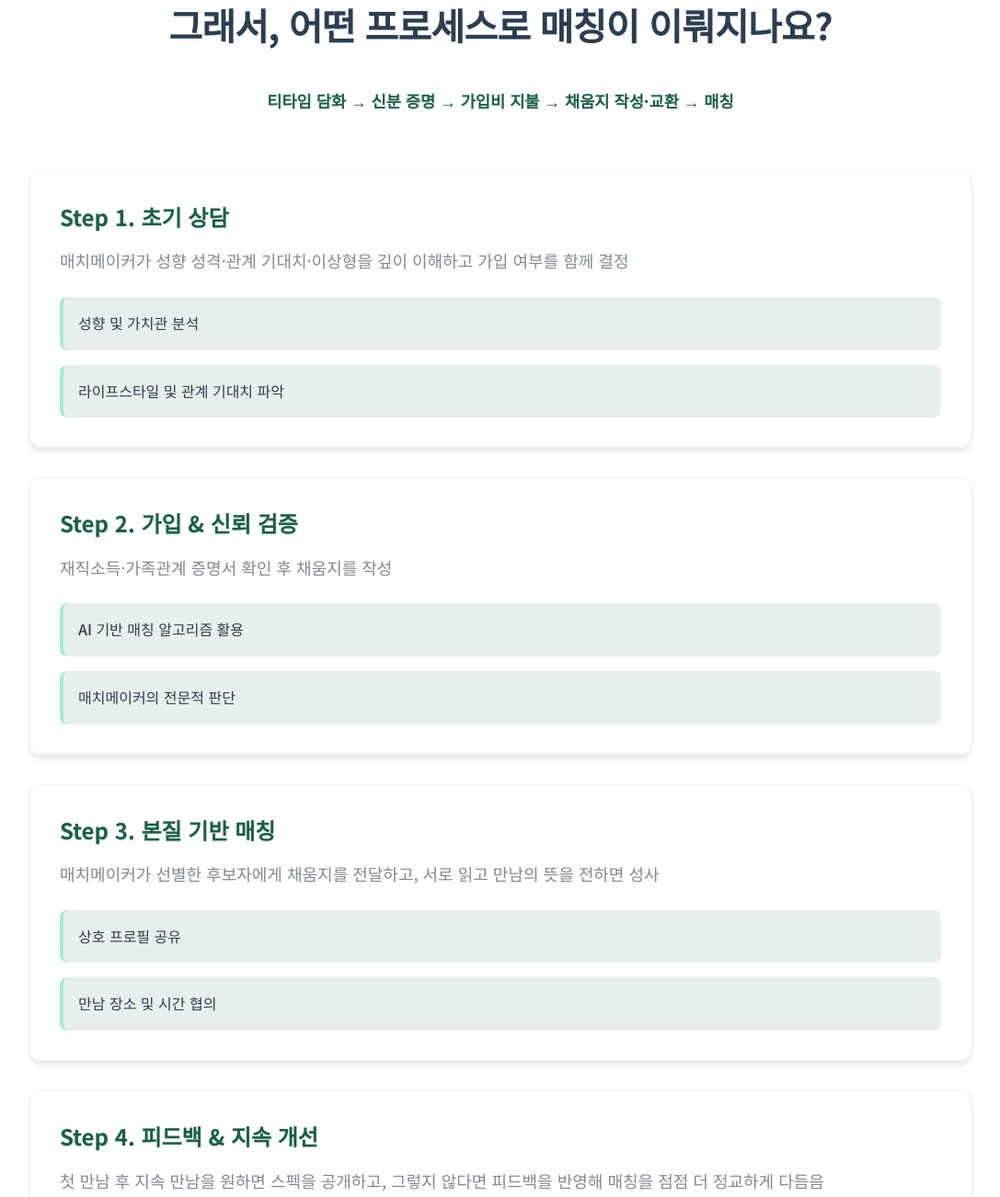
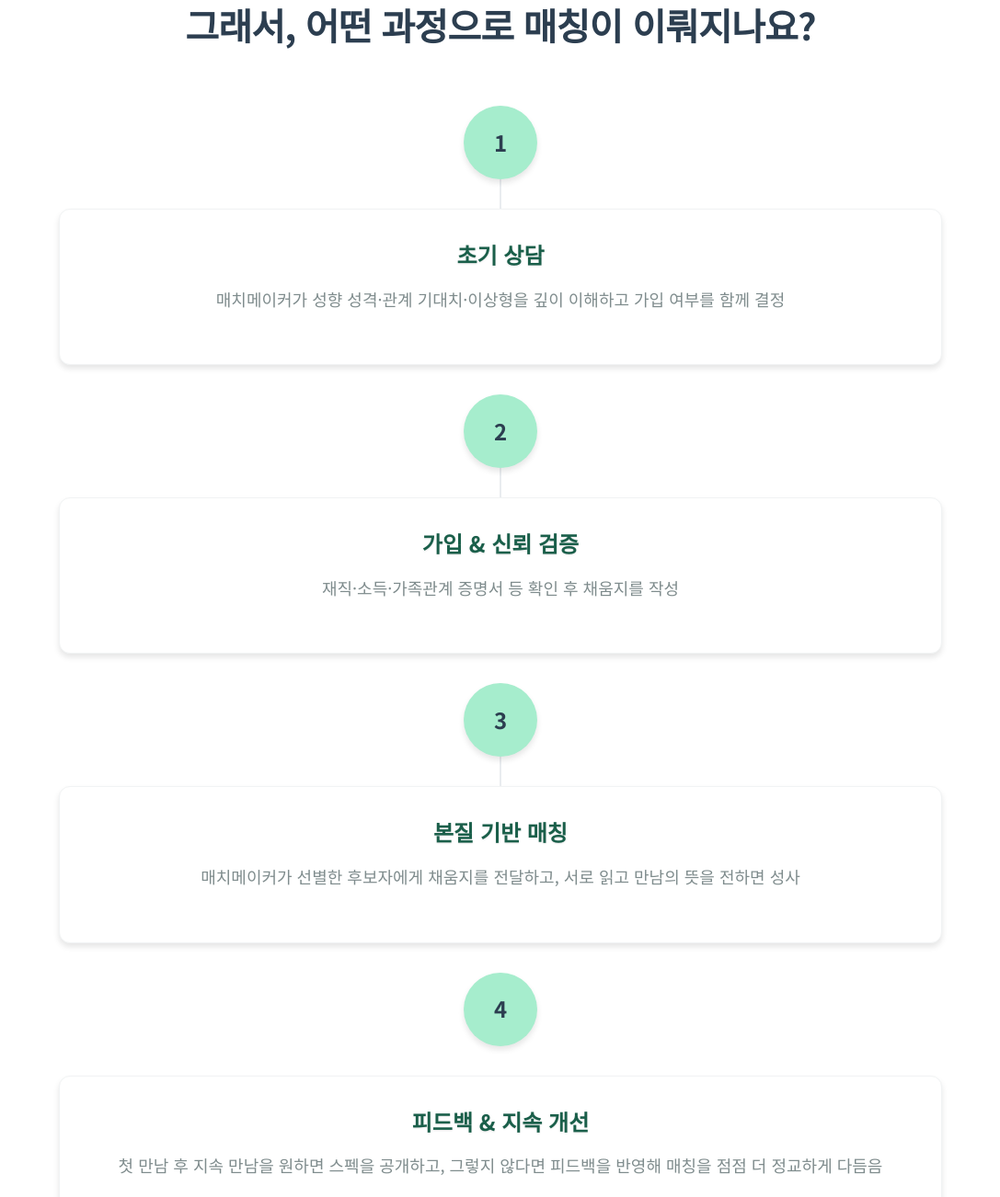
Before and after one commit to ConradChoi/dache, a website: page index.html in a window 1280 px wide. Shown: the part 3489-4791 px from the top of the page at 92% size, without its empty margins (96-1183 px from the left). Drawn offline with Linux system fonts and the light colour scheme.

Commit message:
meeting-process 섹션 가운데 정렬 개선
- process-steps: flexbox를 사용하여 세로 방향 가운데 정렬
- process-step: 각 단계를 가운데 정렬하고 최대 너비 제한
- step-content: 텍스트 가운데 정렬 및 전체 너비 활용
- PC와 모바일 모두에서 일관된 가운데 정렬 적용

```diff
--- a/index.html
+++ b/index.html
@@ -168,7 +168,7 @@
                             </div>
                         </div>
                         <div class="feature-content">
-                            <h3>결혼에 진심인 사람</h3>
+                            <h3>1. 결혼에 진심인 사람</h3>
                             <p>다채의 철학에 공감하고 채움지를 진솔하게 작성한 사람.시간과 비용을 들여 진지하게 파트너를 찾고 있습니다.</p>
                         </div>
                     </div>
@@ -180,7 +180,7 @@
                             </div>
                         </div>
                         <div class="feature-content">
-                            <h3>선별된 사람</h3>
+                            <h3>2. 선별된 사람</h3>
                             <p>아무나 가입할 수 없는, 매치메이커의 필터링과 회원의 선택을 거친, 검증된 회원입니다.</p>
                         </div>
                     </div>
@@ -192,7 +192,7 @@
                             </div>
                         </div>
                         <div class="feature-content">
-                            <h3>가치관과 결이 맞는 사람</h3>
+                            <h3>3. 가치관과 결이 맞는 사람</h3>
                             <p>가치관이 닮고 삶을 바라보는 눈높이가 비슷한 사람입니다.</p>
                         </div>
                     </div>
@@ -210,59 +210,50 @@
     <section id="meeting-process" class="meeting-process">
         <div class="container">
             <div class="section-header">
-                <h2 class="section-title">그래서, 어떤 프로세스로 매칭이 이뤄지나요?</h2>
-                <p class="section-subtitle">티타임 담화 → 신분 증명 → 가입비 지불 → 채움지 작성·교환 → 매칭</p>
+                <h2 class="section-title">그래서, 어떤 과정으로 매칭이 이뤄지나요?</h2>
             </div>
 
             <div class="process-steps">
                 <div class="process-step">
+                    <div class="step-number-wrapper">
+                        <div class="step-number">1</div>
+                        <div class="step-connector"></div>
+                    </div>
                     <div class="step-content">
-                        <h3>Step 1. 초기 상담</h3>
+                        <h3>초기 상담</h3>
                         <p>매치메이커가 성향 성격·관계 기대치·이상형을 깊이 이해하고 가입 여부를 함께 결정</p>
-                        <div class="step-details">
-                            <div class="detail-item">
-                                <p>성향 및 가치관 분석</p>
-                            </div>
-                            <div class="detail-item">
-                                <p>라이프스타일 및 관계 기대치 파악</p>
-                            </div>
-                        </div>
                     </div>
                 </div>
 
                 <div class="process-step">
+                    <div class="step-number-wrapper">
+                        <div class="step-number">2</div>
+                        <div class="step-connector"></div>
+                    </div>
                     <div class="step-content">
-                        <h3>Step 2. 가입 & 신뢰 검증</h3>
-                        <p>재직소득·가족관계 증명서 확인 후 채움지를 작성</p>
-                        <div class="step-details">
-                            <div class="detail-item">
-                                <p>AI 기반 매칭 알고리즘 활용</p>
-                            </div>
-                            <div class="detail-item">
-                                <p>매치메이커의 전문적 판단</p>
-                            </div>
-                        </div>
+                        <h3>가입 & 신뢰 검증</h3>
+                        <p>재직·소득·가족관계 증명서 등 확인 후 채움지를 작성</p>
                     </div>
                 </div>
 
                 <div class="process-step">
+                    <div class="step-number-wrapper">
+                        <div class="step-number">3</div>
+                        <div class="step-connector"></div>
+                    </div>
                     <div class="step-content">
-                        <h3>Step 3. 본질 기반 매칭</h3>
+                        <h3>본질 기반 매칭</h3>
                         <p>매치메이커가 선별한 후보자에게 채움지를 전달하고, 서로 읽고 만남의 뜻을 전하면 성사</p>
-                        <div class="step-details">
-                            <div class="detail-item">
-                                <p>상호 프로필 공유</p>
-                            </div>
-                            <div class="detail-item">
-                                <p>만남 장소 및 시간 협의</p>
-                            </div>
-                        </div>
                     </div>
                 </div>
 
                 <div class="process-step">
+                    <div class="step-number-wrapper">
+                        <div class="step-number">4</div>
+                        <div class="step-connector"></div>
+                    </div>
                     <div class="step-content">
-                        <h3>Step 4. 피드백 & 지속 개선</h3>
+                        <h3>피드백 & 지속 개선</h3>
                         <p>첫 만남 후 지속 만남을 원하면 스펙을 공개하고, 그렇지 않다면 피드백을 반영해 매칭을 점점 더 정교하게 다듬음</p>
                         <div class="step-details">
                             <div class="detail-item">
--- a/styles.css
+++ b/styles.css
@@ -435,11 +435,20 @@ main {
 .process-steps {
     max-width: 64rem;
     margin: 0 auto 4rem;
+    display: flex;
+    flex-direction: column;
+    align-items: center;
+    width: 100%;
 }
 
 .process-step {
     position: relative;
     margin-bottom: 2rem;
+    width: 100%;
+    max-width: 60rem;
+    display: flex;
+    flex-direction: column;
+    align-items: center;
 }
 
 .process-step:last-child {
@@ -491,6 +500,8 @@ main {
     box-shadow: var(--shadow);
     border: 1px solid var(--border-light);
     transition: all 0.3s ease;
+    width: 100%;
+    text-align: center;
 }
 
 .step-content:hover {
@@ -2503,6 +2514,7 @@ main {
     .process-steps {
         max-width: 100%;
         padding: 0 1rem;
+        align-items: center;
     }
 
     .step-number {
```
